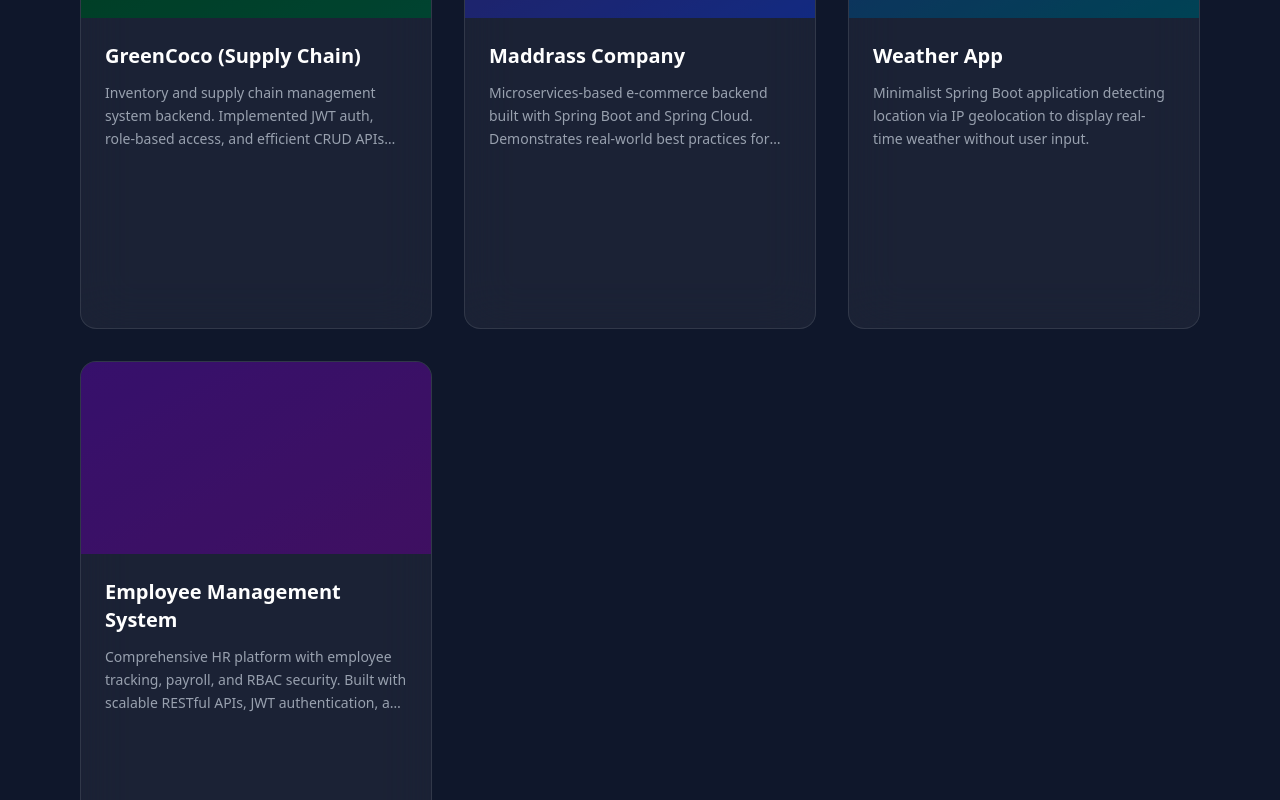
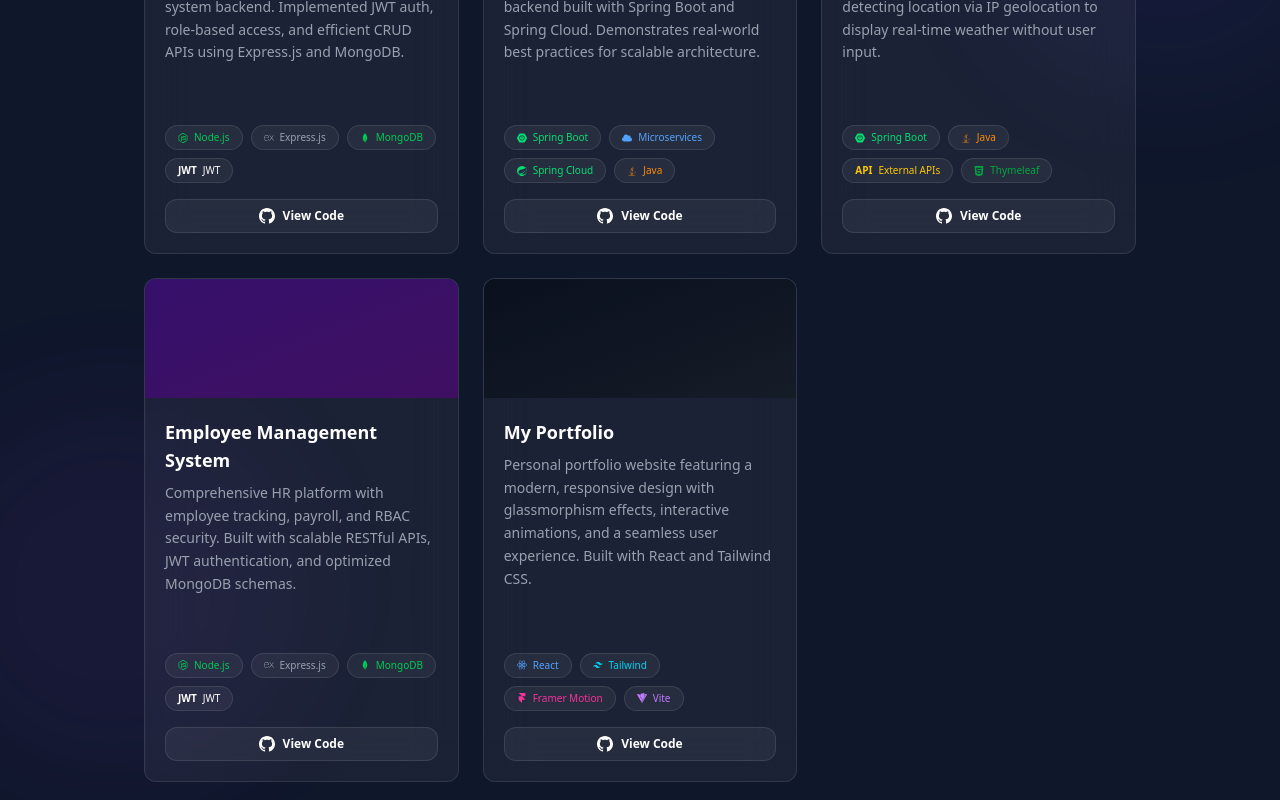
Before and after one commit to malindujayawickrama462/my-portfolio, a React app in the folder frontend/: page / in a window 1280 px wide. Shown: the part 2640-3440 px from the top of the page. Built offline with nearby package versions, Linux system fonts and the light colour scheme; the HTML template or start-up script is replaced by a standard one.

Commit message:
projects updated with real skills

```diff
--- a/frontend/package.json
+++ b/frontend/package.json
@@ -14,6 +14,7 @@
     "framer-motion": "^12.34.0",
     "react": "^19.2.0",
     "react-dom": "^19.2.0",
+    "react-icons": "^5.5.0",
     "tailwindcss": "^4.1.18"
   },
   "devDependencies": {
--- a/frontend/src/components/Projects.jsx
+++ b/frontend/src/components/Projects.jsx
@@ -1,7 +1,34 @@
-import React from 'react';
+import React, { useState } from 'react';
 import { motion } from 'framer-motion';
+import {
+  SiMongodb, SiExpress, SiReact, SiNodedotjs,
+  SiTailwindcss, SiSpringboot, SiSpring,
+  SiHibernate, SiMysql, SiPostgresql,
+  SiDocker, SiKubernetes, SiAwslambda,
+  SiFramer, SiVite, SiHtml5, SiCss3, SiJavascript
+} from "react-icons/si";
+import { FaJava, FaCloud } from "react-icons/fa";
 
 export default function Projects() {
+  const [hoveredIndex, setHoveredIndex] = useState(null);
+
+  const techIcons = {
+    "Node.js": { icon: <SiNodedotjs />, color: "text-green-500" },
+    "Express.js": { icon: <SiExpress />, color: "text-gray-400" },
+    "MongoDB": { icon: <SiMongodb />, color: "text-green-500" },
+    "JWT": { icon: <div className="font-bold text-[10px]">JWT</div>, color: "text-white" },
+    "Spring Boot": { icon: <SiSpringboot />, color: "text-green-400" },
+    "Microservices": { icon: <FaCloud />, color: "text-blue-400" },
+    "Spring Cloud": { icon: <SiSpring />, color: "text-green-400" },
+    "Java": { icon: <FaJava />, color: "text-orange-400" },
+    "External APIs": { icon: <div className="font-bold text-[10px]">API</div>, color: "text-yellow-400" },
+    "Thymeleaf": { icon: <SiHtml5 />, color: "text-green-600" }, // Using HTML icon as fallback/proxy
+    "React": { icon: <SiReact />, color: "text-blue-400" },
+    "Tailwind": { icon: <SiTailwindcss />, color: "text-cyan-400" },
+    "Framer Motion": { icon: <SiFramer />, color: "text-pink-500" },
+    "Vite": { icon: <SiVite />, color: "text-purple-400" }
+  };
+
   const projects = [
     {
       id: 1,
@@ -35,16 +62,28 @@ export default function Projects() {
       image: 'bg-gradient-to-br from-violet-900 to-purple-900',
       link: 'https://github.com/malindujayawickrama462/Employee_management_system'
     },
+    {
+      id: 5,
+      title: 'My Portfolio',
+      description: 'Personal portfolio website featuring a modern, responsive design with glassmorphism effects, interactive animations, and a seamless user experience. Built with React and Tailwind CSS.',
+      tech: ['React', 'Tailwind', 'Framer Motion', 'Vite'],
+      image: 'bg-gradient-to-br from-slate-900 to-gray-800',
+      link: 'https://github.com/malindujayawickrama462/my-portfolio'
+    },
   ];
 
   return (
-    <section id="projects" className="min-h-screen py-20 text-white z-20">
-      <div className="max-w-6xl mx-auto px-4">
-        <h2 className="text-4xl md:text-5xl font-bold mb-16 text-center">
+    <section id="projects" className="min-h-screen py-20 text-white z-20 overflow-hidden relative">
+      {/* Background Creative Elements */}
+      <div className="absolute top-20 right-0 -mr-20 w-96 h-96 bg-indigo-500/10 rounded-full blur-3xl -z-10 animate-pulse"></div>
+      <div className="absolute bottom-20 left-0 -ml-20 w-96 h-96 bg-purple-500/10 rounded-full blur-3xl -z-10 animate-pulse delay-1000"></div>
+
+      <div className="max-w-5xl mx-auto px-4">
+        <h2 className="text-3xl md:text-4xl font-bold mb-12 text-center">
           Featured <span className="text-indigo-400">Projects</span>
         </h2>
 
-        <div className="grid grid-cols-1 md:grid-cols-2 lg:grid-cols-3 gap-8">
+        <div className="grid grid-cols-1 md:grid-cols-2 lg:grid-cols-3 gap-6">
           {projects.map((project, index) => (
             <motion.div
               key={project.id}
@@ -53,36 +92,45 @@ export default function Projects() {
               transition={{ duration: 0.5, delay: index * 0.1 }}
               viewport={{ once: true }}
               whileHover={{ scale: 1.02 }}
-              className="group relative bg-white/5 backdrop-blur-xl border border-white/10 rounded-2xl overflow-hidden hover:border-indigo-500/50 hover:shadow-2xl hover:shadow-indigo-500/20 transition-all duration-300"
+              onHoverStart={() => setHoveredIndex(index)}
+              onHoverEnd={() => setHoveredIndex(null)}
+              className="group relative bg-white/5 backdrop-blur-xl border border-white/10 rounded-xl overflow-hidden hover:border-indigo-500/50 hover:shadow-2xl hover:shadow-indigo-500/20 transition-all duration-300 flex flex-col"
             >
+              {/* Spotlight Effect */}
+              <div
+                className="absolute inset-0 bg-gradient-to-r from-transparent via-white/5 to-transparent -translate-x-full group-hover:animate-shimmer z-0 pointer-events-none"
+                style={{ backgroundSize: '200% 100%' }}
+              ></div>
+
               {/* Image Placeholder */}
-              <div className={`h-48 w-full ${project.image} relative overflow-hidden`}>
+              <div className={`h-40 w-full ${project.image} relative overflow-hidden z-10`}>
                 <div className="absolute inset-0 bg-black/30 group-hover:bg-transparent transition-all duration-500"></div>
                 {/* Optional: Add a pattern or slight texture overlay here if desired */}
                 <div className="absolute inset-0 flex items-center justify-center opacity-0 group-hover:opacity-100 transition-opacity duration-300">
-                  <span className="bg-black/70 text-white px-4 py-2 rounded-full text-sm font-medium backdrop-blur-sm border border-white/20">View Project</span>
+                  <span className="bg-black/70 text-white px-3 py-1.5 rounded-full text-xs font-medium backdrop-blur-sm border border-white/20 transform translate-y-4 group-hover:translate-y-0 transition-transform duration-300">View Project</span>
                 </div>
               </div>
 
-              <div className="p-6 flex flex-col h-full">
-                <h3 className="text-xl font-bold mb-3 group-hover:text-indigo-400 transition-colors duration-300">{project.title}</h3>
+              <div className="p-5 flex flex-col h-full z-10">
+                <h3 className="text-lg font-bold mb-2 group-hover:text-indigo-400 transition-colors duration-300">{project.title}</h3>
 
-                <p className="text-gray-400 text-sm mb-6 line-clamp-3 leading-relaxed">
+                <p className="text-gray-400 text-sm mb-4 leading-relaxed">
                   {project.description}
                 </p>
 
                 <div className="mt-auto"> {/* Pushes content to bottom */}
-                  <div className="flex flex-wrap gap-2 mb-6">
-                    {project.tech.map((tech, index) => (
-                      <span key={index} className="px-3 py-1 text-xs font-medium bg-indigo-500/10 text-indigo-300 rounded-full border border-indigo-500/20 hover:bg-indigo-500/20 transition-colors">
-                        {tech}
+                  <div className="flex flex-wrap gap-2 mb-4">
+                    {project.tech.map((tech, i) => (
+                      <span key={i} className={`flex items-center gap-1.5 px-3 py-1 text-[10px] font-medium bg-white/5 rounded-full border border-white/10 hover:bg-white/10 hover:border-indigo-500/50 transition-all duration-300 cursor-default ${techIcons[tech]?.color || 'text-gray-300'}`}>
+                        {techIcons[tech]?.icon}
+                        <span>{tech}</span>
                       </span>
                     ))}
                   </div>
 
                   <a href={project.link} target="_blank" rel="noopener noreferrer" className="block w-full">
-                    <button className="flex items-center justify-center gap-2 w-full py-3 bg-white/5 hover:bg-indigo-600 text-white rounded-xl font-semibold text-sm transition-all duration-300 border border-white/10 hover:border-indigo-500">
-                      <svg xmlns="http://www.w3.org/2000/svg" className="h-5 w-5" viewBox="0 0 24 24" fill="currentColor">
+                    <button className="flex items-center justify-center gap-2 w-full py-2 bg-white/5 hover:bg-indigo-600 text-white rounded-xl font-semibold text-xs transition-all duration-300 border border-white/10 hover:border-indigo-500">
+                      <svg xmlns="http://www.w3.org/2000/svg" className="h-4 w-4" viewBox="0 0 24 24" fill="currentColor">
                         <path d="M12 0c-6.626 0-12 5.373-12 12 0 5.302 3.438 9.8 8.207 11.387.599.111.793-.261.793-.577v-2.234c-3.338.726-4.033-1.416-4.033-1.416-.546-1.387-1.333-1.756-1.333-1.756-1.089-.745.083-.729.083-.729 1.205.084 1.839 1.237 1.839 1.237 1.07 1.834 2.807 1.304 3.492.997.107-.775.418-1.305.762-1.604-2.665-.305-5.467-1.334-5.467-5.931 0-1.311.469-2.381 1.236-3.221-.124-.303-.535-1.524.117-3.176 0 0 1.008-.322 3.301 1.23.957-.266 1.983-.399 3.003-.404 1.02.005 2.047.138 3.006.404 2.291-1.552 3.297-1.23 3.297-1.23.653 1.653.242 2.874.118 3.176.77.84 1.235 1.911 1.235 3.221 0 4.609-2.807 5.624-5.479 5.921.43.372.823 1.102.823 2.222v3.293c0 .319.192.694.801.576 4.765-1.589 8.199-6.086 8.199-11.386 0-6.627-5.373-12-12-12z" />
                       </svg>
                       View Code
--- a/frontend/src/index.css
+++ b/frontend/src/index.css
@@ -1 +1,10 @@
 @import "tailwindcss";
+
+@keyframes shimmer {
+  0% { transform: translateX(-100%); }
+  100% { transform: translateX(100%); }
+}
+
+.animate-shimmer {
+  animation: shimmer 2s infinite;
+}
```
Also changed, not shown: 1 other file (tests, documents, lock files or other folders).
